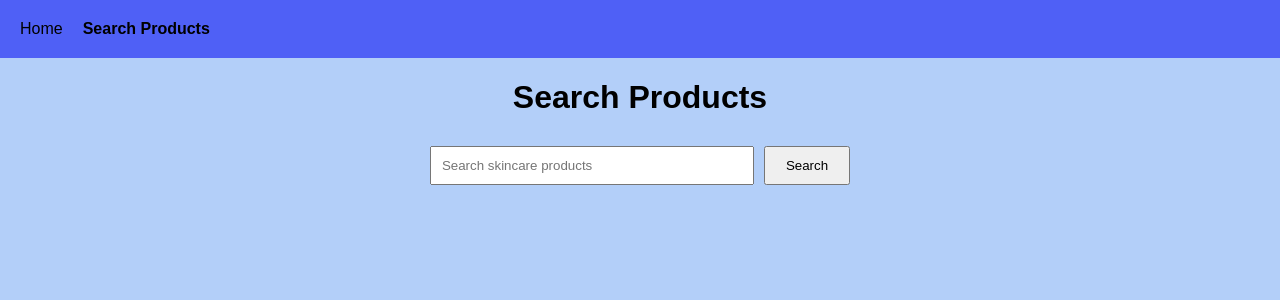
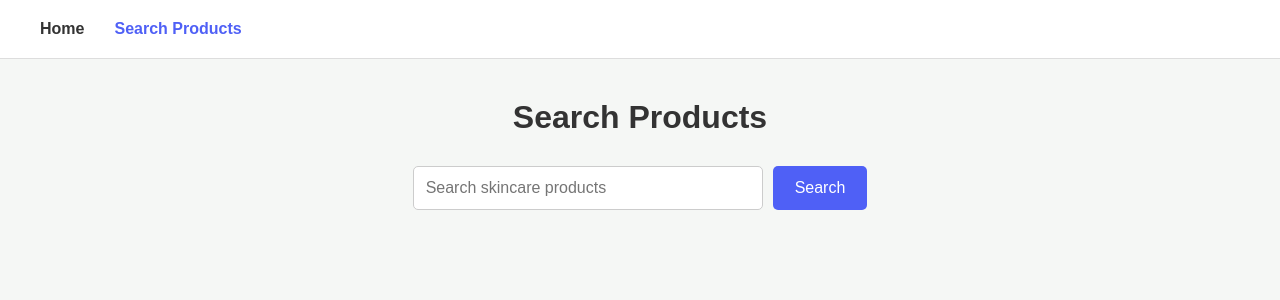
Before and after one commit to liza4231/skincare-finder, a React (Vite) app: page /search in a window 1280 px wide. Shown: the top 300 px of the page. Built offline with nearby package versions, Linux system fonts and the light colour scheme.

Commit message:
improve app styling

```diff
--- a/src/index.css
+++ b/src/index.css
@@ -1,66 +1,252 @@
+* {
+  box-sizing: border-box;
+}
+
 body {
-  font-family: Arial, sans-serif;
   margin: 0;
-  background-color: #2677f059;
-  text-align: center;
+  font-family: Arial, Helvetica, sans-serif;
+  background-color: #f5f7f5;
+  color: #333;
 }
 
 nav {
-  background-color: rgb(79, 96, 246);
-  padding: 20px;
+  background-color: #ffffff;
+  padding: 20px 40px;
   display: flex;
-  gap: 20px;
+  gap: 30px;
+  border-bottom: 1px solid #ddd;
 }
 
 nav a {
   text-decoration: none;
-  color: black;
+  color: #333;
+  font-weight: bold;
+}
+
+nav a:hover {
+  color: rgb(79, 96, 246);
 }
 
 nav a.active {
-  font-weight: bold;
+  color: rgb(79, 96, 246);
+}
+
+.home {
+  max-width: 800px;
+  margin: 100px auto;
+  text-align: center;
+  padding: 40px;
+}
+
+.home h1 {
+  font-size: 48px;
+  margin-bottom: 20px;
+}
+
+.home p {
+  font-size: 18px;
+  line-height: 1.6;
+}
+
+.home a {
+  display: inline-block;
+  margin-top: 20px;
+  padding: 12px 24px;
+  background-color: rgb(79, 96, 246);
+  color: white;
+  text-decoration: none;
+  border-radius: 5px;
+}
+
+.home a:hover {
+  background-color: rgb(59, 72, 210);
 }
 
 h1 {
   text-align: center;
+  margin-top: 40px;
 }
 
 form {
   display: flex;
   justify-content: center;
   gap: 10px;
-  margin: 30px 0;
+  margin: 30px auto;
+  padding: 0 20px;
 }
 
 input {
-  padding: 10px;
-  width: 300px;
+  padding: 12px;
+  width: 350px;
+  max-width: 100%;
+  border: 1px solid #ccc;
+  border-radius: 5px;
+  font-size: 16px;
 }
 
 button {
-  padding: 10px 20px;
+  padding: 12px 22px;
+  border: none;
+  background-color: rgb(79, 96, 246);
+  color: white;
+  border-radius: 5px;
   cursor: pointer;
+  font-size: 16px;
+}
+
+button:hover {
+  background-color: rgb(59, 72, 210);
+}
+
+.message {
+  text-align: center;
+  margin: 30px;
 }
 
 .product-list {
+  max-width: 1200px;
+  margin: 0 auto;
+  padding: 30px;
   display: grid;
   grid-template-columns: repeat(auto-fit, minmax(250px, 1fr));
-  gap: 20px;
-  padding: 20px;
+  gap: 25px;
 }
 
 .product-card {
   background-color: white;
   padding: 20px;
-  border-radius: 8px;
+  border-radius: 10px;
+  border: 1px solid #ddd;
+  text-align: center;
+}
+
+.product-card:hover {
+  box-shadow: 0 4px 12px rgba(0, 0, 0, 0.1);
 }
 
 .product-card img {
   width: 100%;
-  height: 200px;
+  height: 220px;
+  object-fit: contain;
+  margin-bottom: 15px;
+}
+
+.product-card h2 {
+  font-size: 20px;
+}
+
+.product-card p {
+  color: #666;
+}
+
+.product-card a {
+  display: inline-block;
+  margin-top: 10px;
+  padding: 10px 18px;
+  background-color: rgb(79, 96, 246);
+  color: white;
+  text-decoration: none;
+  border-radius: 5px;
+}
+
+.product-card a:hover {
+  background-color: rgb(59, 72, 210);
+}
+
+.product-details {
+  max-width: 800px;
+  margin: 50px auto;
+  padding: 40px;
+  background-color: white;
+  border-radius: 10px;
+  border: 1px solid #ddd;
+}
+
+.product-details h1 {
+  margin-top: 20px;
+}
+
+.product-details img {
+  display: block;
+  max-width: 300px;
+  max-height: 350px;
+  margin: 30px auto;
   object-fit: contain;
 }
 
-.message {
+.product-details h3 {
+  margin-top: 30px;
+}
+
+.product-details p {
+  line-height: 1.7;
+}
+
+.product-details a {
+  color: rgb(79, 96, 246);
+  text-decoration: none;
+  font-weight: bold;
+}
+
+.not-found {
   text-align: center;
+  margin: 100px auto;
+  padding: 40px;
 }
+
+.not-found h1 {
+  font-size: 72px;
+  margin-bottom: 10px;
+}
+
+.not-found h2 {
+  font-size: 28px;
+}
+
+.not-found p {
+  margin-bottom: 30px;
+}
+
+.not-found a {
+  padding: 12px 24px;
+  background-color: rgb(79, 96, 246);
+  color: white;
+  text-decoration: none;
+  border-radius: 5px;
+}
+
+.not-found a:hover {
+  background-color: rgb(59, 72, 210);
+}
+
+@media (max-width: 600px) {
+  nav {
+    padding: 15px 20px;
+  }
+
+  .home {
+    margin: 40px auto;
+    padding: 20px;
+  }
+
+  .home h1 {
+    font-size: 36px;
+  }
+
+  form {
+    flex-direction: column;
+  }
+
+  input {
+    width: 100%;
+  }
+
+  .product-list {
+    padding: 15px;
+  }
+
+  .product-details {
+    margin: 20px;
+    padding: 20px;
+  }
+}
```
